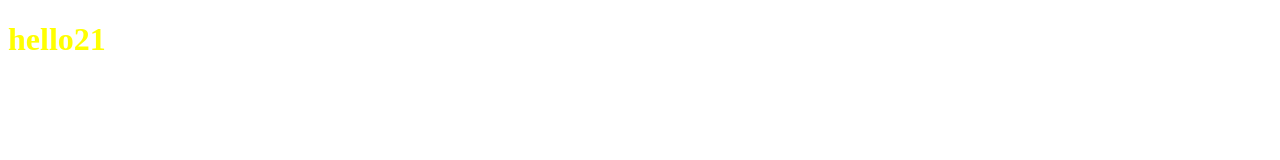
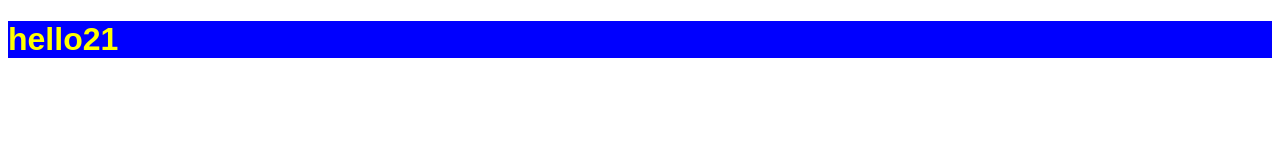
Before and after one commit to JTrujillo11/refactored-rotary-phone, a plain HTML site: page index.html in a window 1280 px wide. Drawn offline with Linux system fonts and the light colour scheme.

Commit message:
added font

```diff
--- a/style.css
+++ b/style.css
@@ -1,4 +1,6 @@
 h1 {
     color: yellow;
+    background-color: blue;
+    font-family: arial;
 
 }
```
